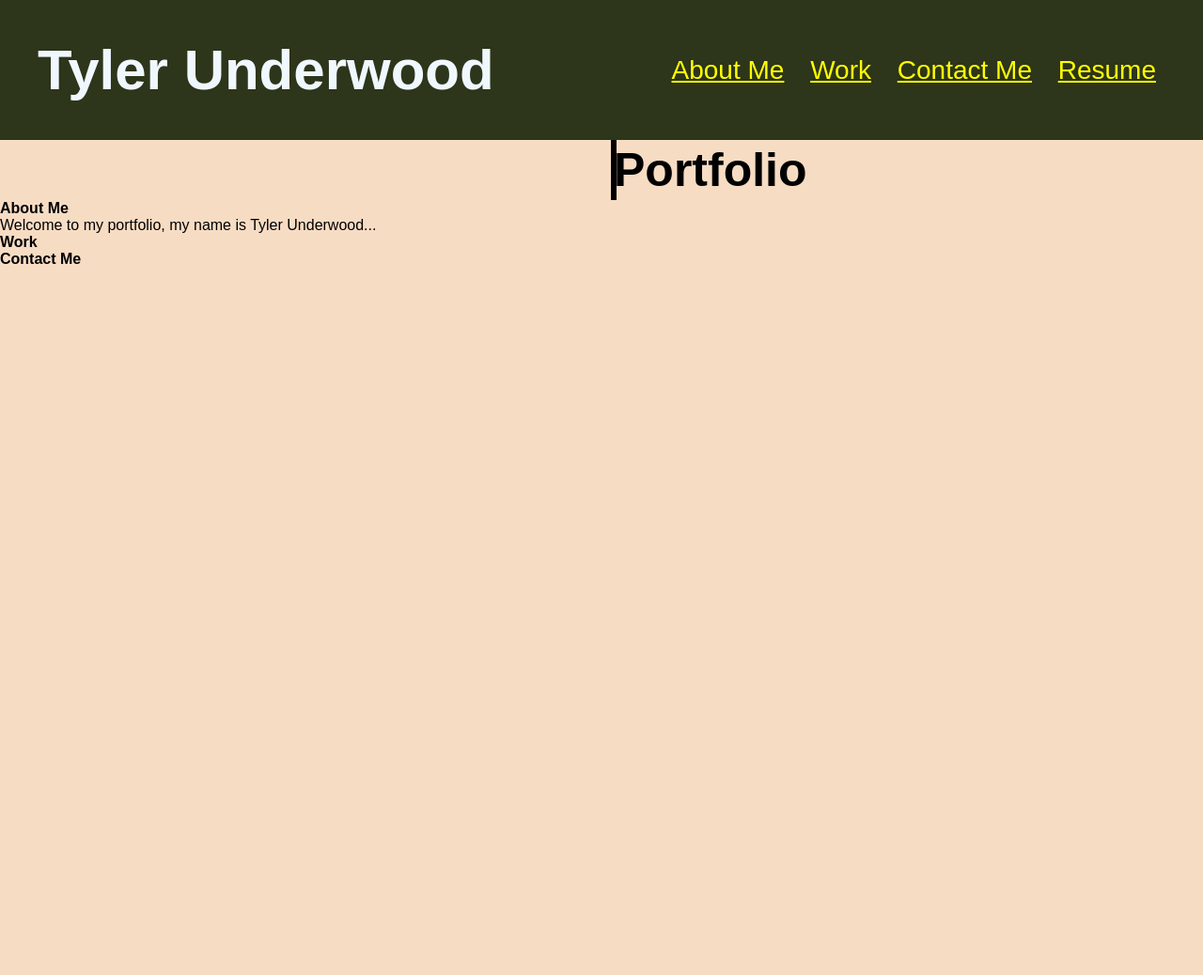
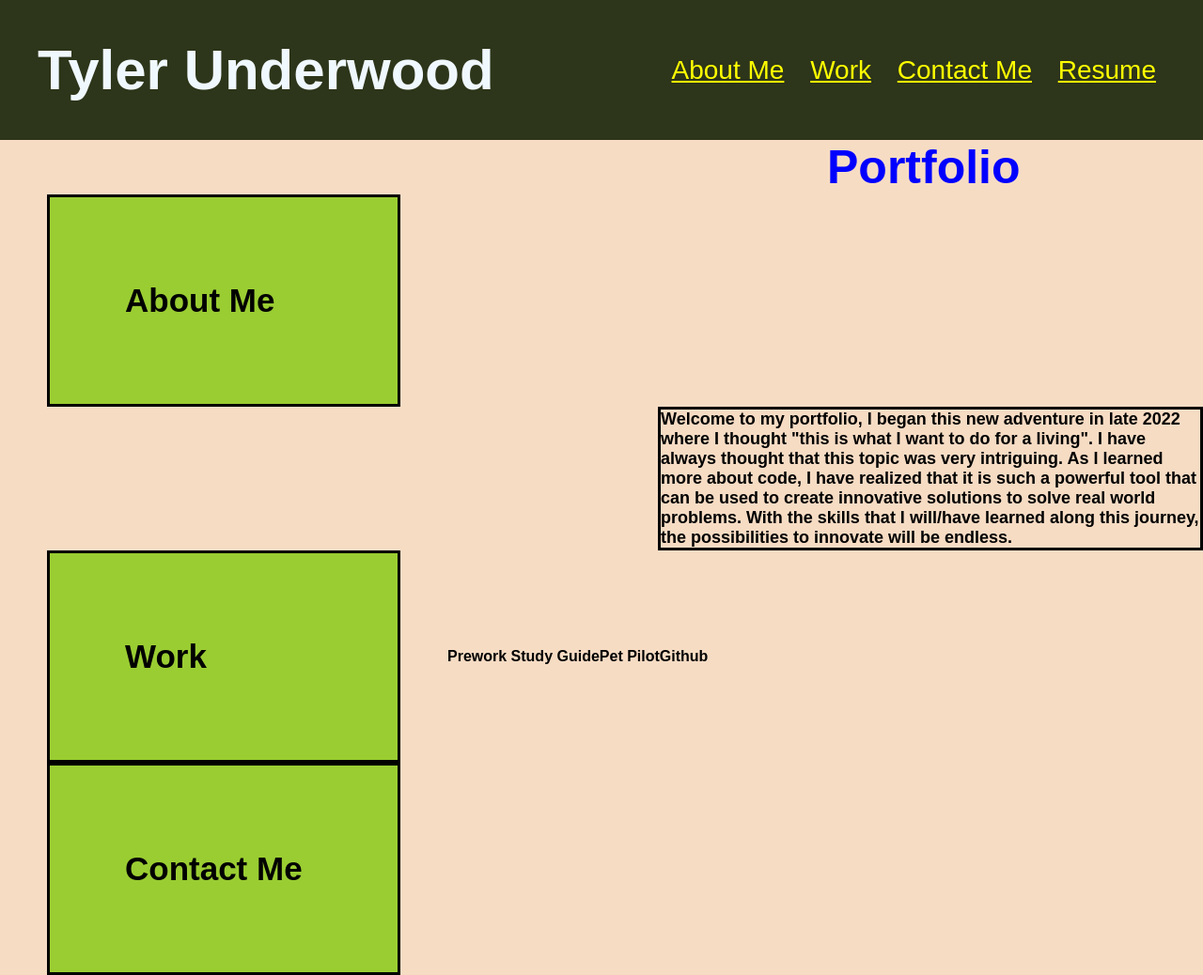
Before and after one commit to tylerundrwood/Tylers-Portfolio, a plain HTML site: page index.html in a window 1280 px wide. Shown: the whole page at 94% size. Before the commit the page ends 800 px from the top, so only its background shows below. Drawn offline with Linux system fonts and the light colour scheme.

Commit message:
added flexbox

```diff
--- a/index.html
+++ b/index.html
@@ -1,5 +1,6 @@
 <!DOCTYPE html>
 <html lang="en">
+
 <head>
     <meta charset="UTF-8">
     <meta http-equiv="X-UA-Compatible" content="IE=edge">
@@ -7,16 +8,17 @@
     <title>Tylers Portfolio</title>
     <link href="style.css" rel="stylesheet">
 </head>
+
 <body>
     <header>
         <div>
             <h1 class="header-text" id="Tyler-Underwood">Tyler Underwood</h1>
         </div>
         <div class="links">
-            <a class="tabs"href="About Me">About Me</a>
-            <a class="tabs"href="Work">Work</a>
-            <a class="tabs"href="Contact Me">Contact Me</a>
-            <a class="tabs"href="Resume">Resume</a>
+            <button><a class="tabs" href="About Me">About Me</a></button>
+            <button><a class="tabs" href="Work">Work</a></button>
+            <button><a class="tabs" href="Contact Me">Contact Me</a></button>
+            <button><a class="tabs" href="Resume">Resume</a></button>
         </div>
     </header>
 
@@ -24,24 +26,40 @@
         <h2>Portfolio</h2>
     </section>
 
-
-    <section class="About" id="about">
-        <h3 class="heads">About Me</h3>
-        <p>Welcome to my portfolio, my name is Tyler Underwood...</p>
+    <section class="all-info">
+        <div class="About-me">
+            <h3 class="heads">About Me</h3>
+        </div>
+            <p>Welcome to my portfolio, I began this new adventure in late 2022 where I thought "this is what
+                I want to do for a living". I have always thought that this topic was very intriguing. As I learned more
+                about code,
+                I have realized that it is such a powerful tool that can be used to create innovative solutions to
+                solve real world problems. With the skills
+                that I will/have learned along this journey, the possibilities to innovate will be endless.
+            </p>
     </section>
 
-    <section class="Projects" id="work">
+    <section class="Projects">
         <h3 class="heads">Work</h3>
-
+        <div class="topics">
+            <h4 class="prework">Prework Study Guide</h4>
+            <a href="https://tylerundrwood.github.io/prework-study-guide/"></a>
+            <h4 class="pet">Pet Pilot</h4>
+            <a href="https://github.com/tylerundrwood"></a>
+            <h4 class="git">Github</h4>
+            <a href="https://github.com/tylerundrwood"></a>
+        </div>
     </section>
 
-    <section class="Contact-info" id="contact">
-        <h3 class="heads">Contact Me</h3>
-        <a href="Contact Me"></a><link rel="stylesheet" href="">
-
+    <section>
+        <div class="Contact-info">
+            <h3 class="heads">Contact Me</h3>
+            <a href="Contact Me"></a>
+        </div>
     </section>
 
 
 
 </body>
+
 </html>
--- a/style.css
+++ b/style.css
@@ -11,7 +11,7 @@
 body {
   background-color: #f7dcc4;
   font-family: Arial, Helvetica, sans-serif;
-
+  flex-wrap: wrap;
 }
 
 .header-text {
@@ -36,15 +36,69 @@ header {
     font-size: 28px;
 }
 
+button:hover{
+    background-color: #772014;
+    border: solid;
+}
+
 .tabs {
     color: yellow;
     margin: auto 10px;
 }
-.portfolio {
-    border: solid;
-    display: flex;
-    margin:auto 650px;
-    font-size: 50px;
 
 
+.portfolio {
+    display: flex;
+    margin:auto 880px;
+    font-size: 50px;
+    color: blue;
 }
+
+ .About-me {
+    display: flex;
+    align-items: center;
+    margin-left: 50px;
+    padding-right: 300px;
+}
+
+p {
+    font-size: 18px;
+    font-weight: bold;
+    display: block;
+    margin-left: 700px;
+    border: solid;
+}
+
+.Projects{
+    display: flex;
+    align-items: center;
+    margin-left: 50px;
+    padding-right: 300px;
+}
+
+.topics {
+display: flex;
+margin-left: 20px;
+padding-left: 30px;
+color: black;
+
+}
+
+.Contact-info{
+    display: flex;
+    align-items: center;
+    margin-left: 50px;
+    padding-right: 300px;
+}
+
+.heads {
+    font-size: 35px;
+    display: flex;
+    flex-direction: column;
+    width: 200px;
+    height: 40px;
+    padding: 90px;
+    padding-left: 80px;
+    background: yellowgreen;
+    border: solid;
+}
```
Also changed, not shown: images/IMG_0911.jpg (added).
